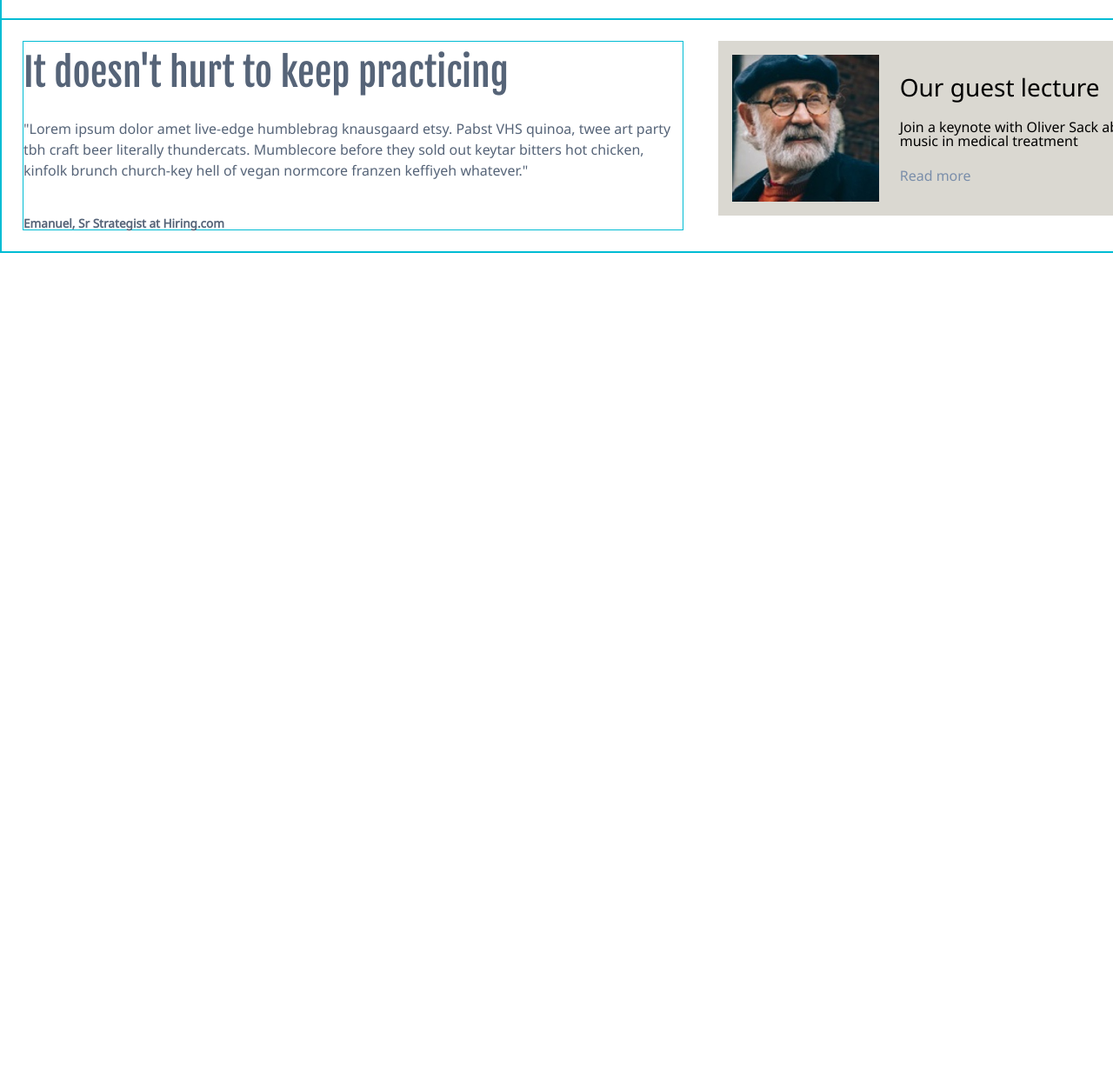
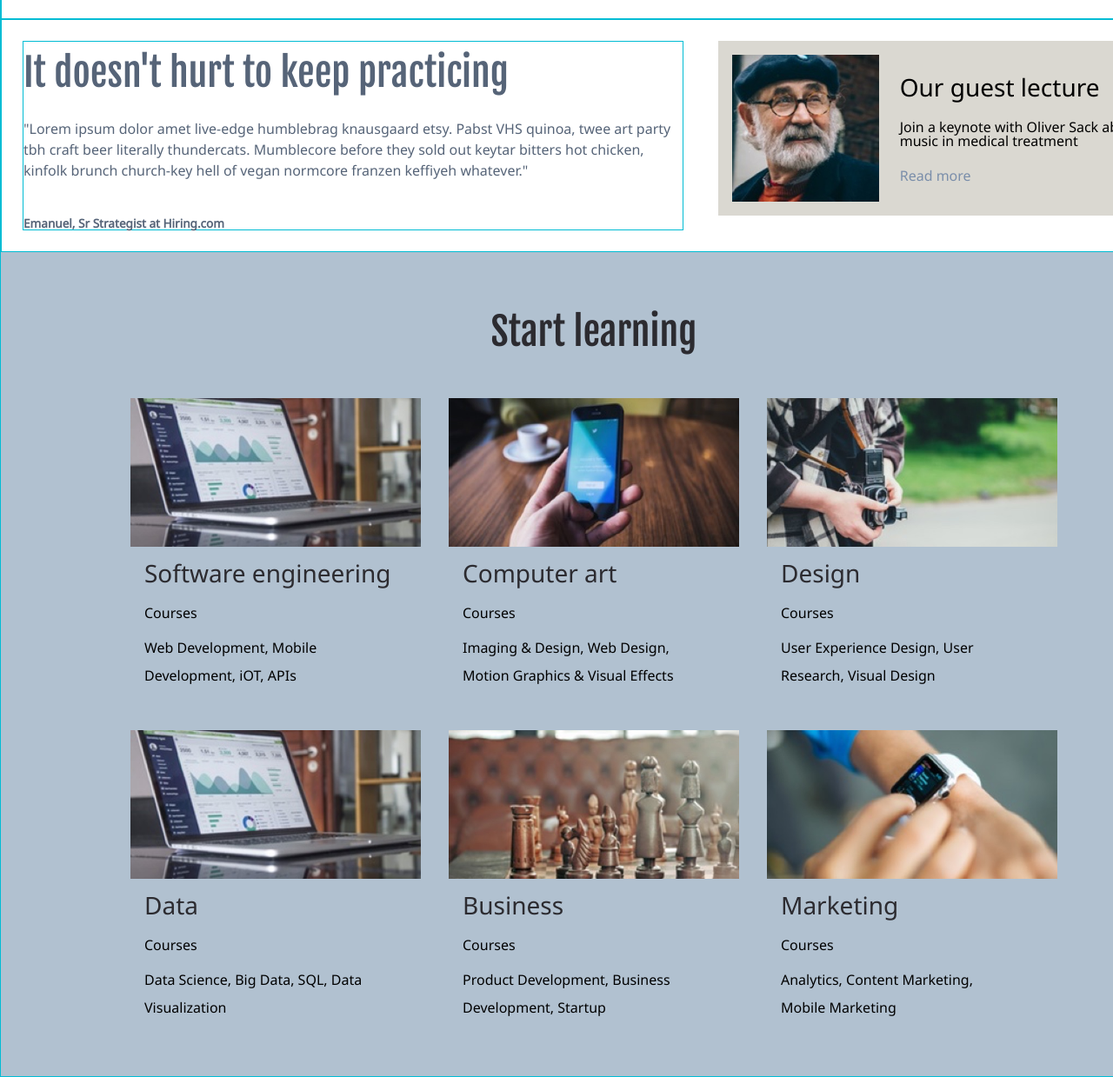
Before and after one commit to nrgini/Colmar, a plain HTML site: page index.html in a window 1280 px wide. Shown: the part 1176-2415 px from the top of the page at 87% size. Before the commit the page ends 1467 px from the top, so only its background shows below. Drawn offline with Linux system fonts and the light colour scheme.

Commit message:
Add courses section

```diff
--- a/index.html
+++ b/index.html
@@ -85,7 +85,50 @@
         </div>
       </div>
     </div>
+  </div>
 
+  <!-- Courses section -->
+  <div class="courses">
+    <div class="course-title">
+      <h1>Start learning</h1>
+    </div>
+
+    <div class="course">
+      <img src="./resources/images/course-data.jpg" alt="two computers">
+      <h2>Software engineering</h2>
+      <p>Courses</p>
+      <p>Web Development, Mobile<br>Development, iOT, APIs</p>
+    </div>
+    <div class="course">
+      <img src="./resources/images/course-computer-art.jpg" alt="mobile phone in hand">
+      <h2>Computer art</h2>
+      <p>Courses</p>
+      <p>Imaging & Design, Web Design,<br>Motion Graphics & Visual Effects<br>Computer Animation</p>
+    </div>
+    <div class="course">
+      <img src="./resources/images/course-design.jpg" alt="cropped shot of a person with an old camera">
+      <h2>Design</h2>
+      <p>Courses</p>
+      <p>User Experience Design, User<br>Research, Visual Design</p>
+    </div>
+    <div class="course">
+      <img src="./resources/images/course-data.jpg" alt="laptop">
+      <h2>Data</h2>
+      <p>Courses</p>
+      <p>Data Science, Big Data, SQL, Data<br>Visualization</p>
+    </div>
+    <div class="course">
+      <img src="./resources/images/course-business.jpg" alt="chess board">
+      <h2>Business</h2>
+      <p>Courses</p>
+      <p>Product Development, Business<br>Development, Startup</p>
+    </div>
+    <div class="course">
+      <img src="./resources/images/course-marketing.jpg" alt="smart watch on wrist">
+      <h2>Marketing</h2>
+      <p>Courses</p>
+      <p>Analytics, Content Marketing,<br>Mobile Marketing</p>
+    </div>
   </div>
 
 </body>
--- a/resources/css/style.css
+++ b/resources/css/style.css
@@ -237,3 +237,47 @@ nav li {
   font-size: 0.85rem;
   font-weight: 600;
 }
+
+/* Courses section */
+.courses {
+  display: flex;
+  justify-content: center;
+  align-items: flex-start;
+  flex-wrap: wrap;
+  padding: 32px 72px;
+  background-color: #b1c1d0;
+}
+
+.course-title {
+  width: 100%;
+  text-align: center;
+  padding: 32px;
+}
+
+.course-title h1 {
+  color: #2c2b30;
+}
+
+.course {
+  width: 30%;
+  height: 350px;
+  overflow: hidden;
+  padding: 16px;
+  margin-bottom: 32px;
+}
+
+.course img {
+  max-width: 100%;
+  height: auto;
+  display: block;
+}
+
+.course h2 {
+  color: #2c2b30;
+  margin: 16px;
+}
+
+.course p {
+  margin: 8px 16px;
+  line-height: 2rem;
+}
```
